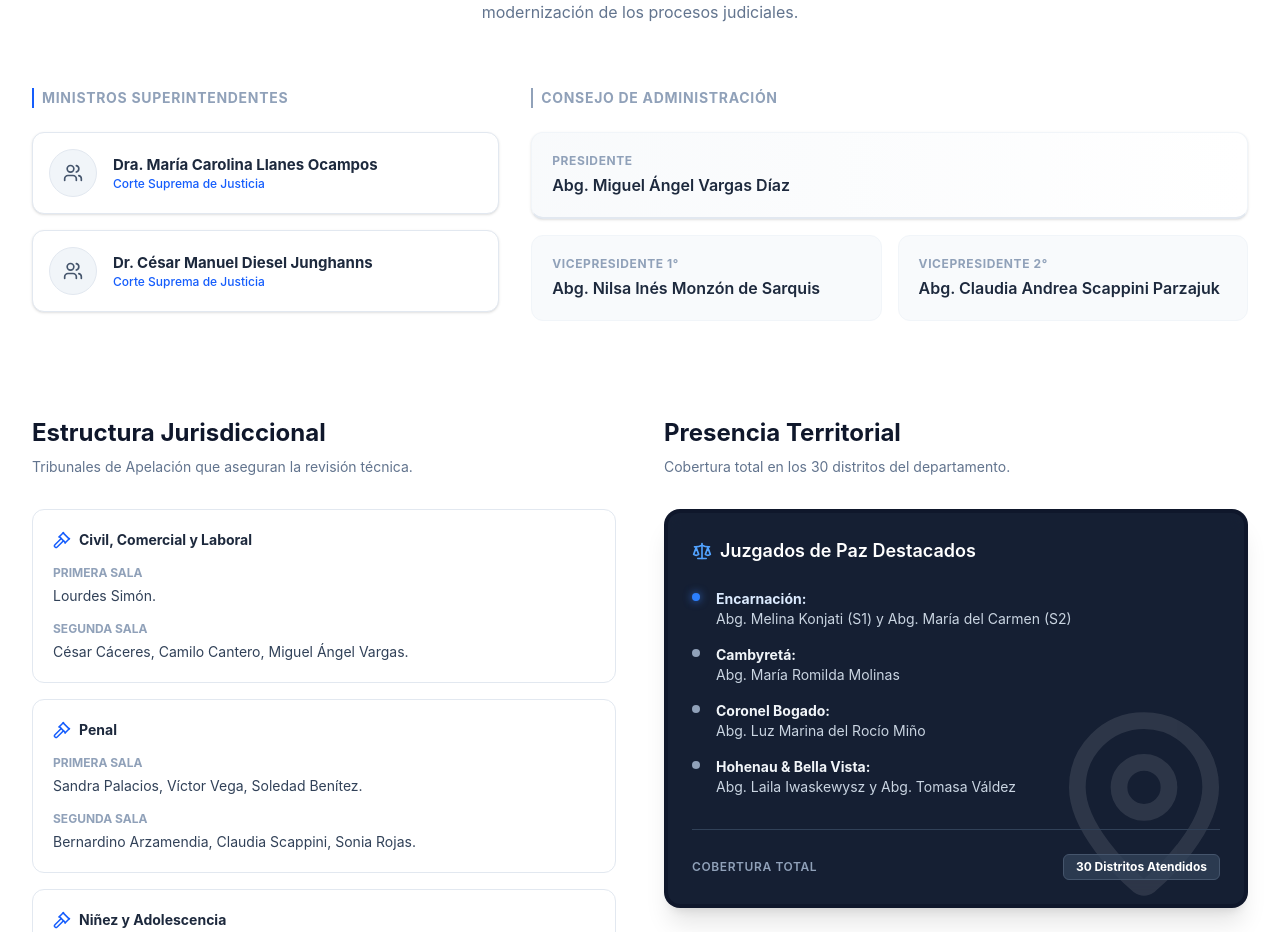
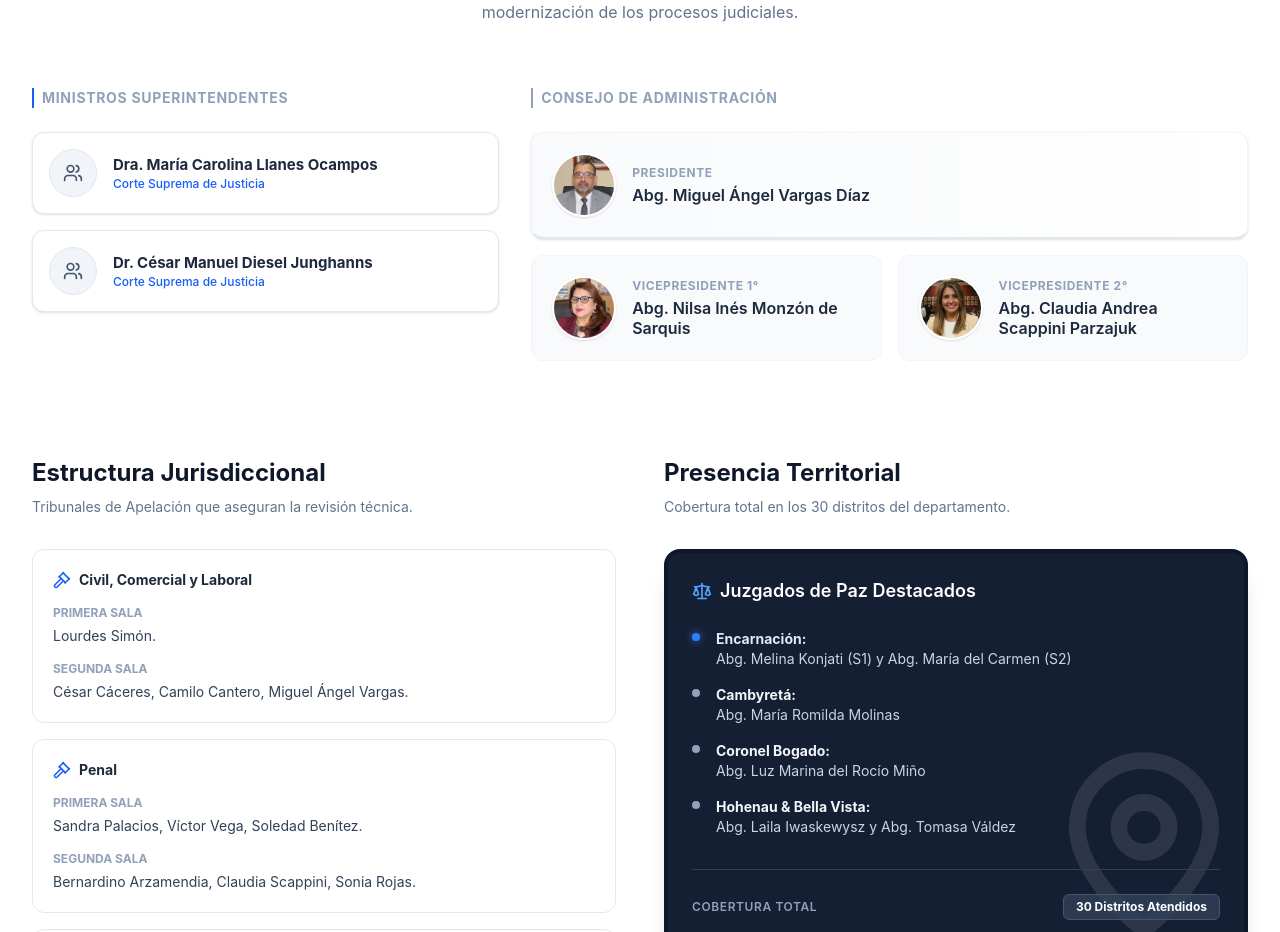
Before and after one commit to Guillermozar/Poder-Judicial, a React (Vite) app: page /institucional in a window 1280 px wide. Shown: the part 927-1859 px from the top of the page. Built offline with nearby package versions, Linux system fonts and the light colour scheme; no server answers.

Commit message:
Mejoras en el inicio: restauración de autoridades y limpieza de noticias de prueba

```diff
--- a/src/components/sections/Institutional.jsx
+++ b/src/components/sections/Institutional.jsx
@@ -5,6 +5,9 @@ import {
   Gavel, CheckCircle2, Navigation
 } from 'lucide-react';
 import { useTranslation } from 'react-i18next';
+import vargasImg from '../../assets/vargas.jpg';
+import monzonImg from '../../assets/monzon.jpg';
+import scappiniImg from '../../assets/scappini.jpg';
 
 const Institutional = () => {
   const { t } = useTranslation();
@@ -133,13 +136,18 @@ const Institutional = () => {
 
               <div className="grid sm:grid-cols-2 gap-4">
                 {[
-                  { title: t('institutional.council_pres'), name: "Abg. Miguel Ángel Vargas Díaz" },
-                  { title: t('institutional.council_vp1'), name: "Abg. Nilsa Inés Monzón de Sarquis" },
-                  { title: t('institutional.council_vp2'), name: "Abg. Claudia Andrea Scappini Parzajuk" }
+                  { title: t('institutional.council_pres'), name: "Abg. Miguel Ángel Vargas Díaz", img: vargasImg },
+                  { title: t('institutional.council_vp1'), name: "Abg. Nilsa Inés Monzón de Sarquis", img: monzonImg },
+                  { title: t('institutional.council_vp2'), name: "Abg. Claudia Andrea Scappini Parzajuk", img: scappiniImg }
                 ].map((member, idx) => (
-                  <div key={idx} className={`p-5 rounded-xl border border-slate-100 bg-slate-50 transition-colors ${idx === 0 ? 'sm:col-span-2 bg-gradient-to-r from-slate-50 to-white shadow-sm border-b-2 border-b-slate-200' : ''}`}>
-                    <p className="text-xs font-bold uppercase tracking-wider text-slate-400 mb-1">{member.title}</p>
-                    <p className="font-semibold text-slate-800">{member.name}</p>
+                  <div key={idx} className={`p-5 rounded-xl border border-slate-100 bg-slate-50 flex items-center gap-4 transition-colors ${idx === 0 ? 'sm:col-span-2 bg-gradient-to-r from-slate-50 to-white shadow-sm border-b-2 border-b-slate-200' : ''}`}>
+                    <div className="w-16 h-16 rounded-full overflow-hidden shrink-0 border-2 border-white shadow-sm">
+                      <img src={member.img} alt={member.name} className="w-full h-full object-cover" />
+                    </div>
+                    <div>
+                      <p className="text-xs font-bold uppercase tracking-wider text-slate-400 mb-1">{member.title}</p>
+                      <p className="font-semibold text-slate-800 leading-tight">{member.name}</p>
+                    </div>
                   </div>
                 ))}
               </div>
--- a/src/components/sections/NewsSection.jsx
+++ b/src/components/sections/NewsSection.jsx
@@ -7,36 +7,6 @@ const NewsSection = () => {
   const { t } = useTranslation();
   const [newsItems, setNewsItems] = useState([]);
   const [loading, setLoading] = useState(true);
-
-  const defaultNews = useMemo(() => [
-    {
-      id: 1,
-      tag: t('news.tags.innovation'),
-      tagColor: "bg-blue-100 text-blue-700",
-      title: t('news.items.1.title'),
-      date: "20 Abril 2026",
-      excerpt: t('news.items.1.excerpt'),
-      image: "https://images.unsplash.com/photo-1451187580459-43490279c0fa?auto=format&fit=crop&q=80&w=800"
-    },
-    {
-      id: 2,
-      tag: t('news.tags.institutional'),
-      tagColor: "bg-emerald-100 text-emerald-700",
-      title: t('news.items.2.title'),
-      date: "18 Abril 2026",
-      excerpt: t('news.items.2.excerpt'),
-      image: "https://images.unsplash.com/photo-1589829085413-56de8ae18c73?auto=format&fit=crop&q=80&w=800"
-    },
-    {
-      id: 3,
-      tag: t('news.tags.communique'),
-      tagColor: "bg-amber-100 text-amber-700",
-      title: t('news.items.3.title'),
-      date: "15 Abril 2026",
-      excerpt: t('news.items.3.excerpt'),
-      image: "https://images.unsplash.com/photo-1575505586569-646b2ca898fc?auto=format&fit=crop&q=80&w=800"
-    }
-  ], [t]);
 
   useEffect(() => {
     async function fetchNews() {
@@ -61,18 +31,18 @@ const NewsSection = () => {
           }));
           setNewsItems(formattedData);
         } else {
-          setNewsItems(defaultNews);
+          setNewsItems([]);
         }
       } catch (error) {
         console.error("Error fetching news from Supabase:", error);
-        setNewsItems(defaultNews);
+        setNewsItems([]);
       } finally {
         setLoading(false);
       }
     }
 
     fetchNews();
-  }, [t, defaultNews]);
+  }, [t]);
 
   return (
     <section className="py-24 bg-white relative z-10 border-t border-slate-100">
@@ -100,7 +70,7 @@ const NewsSection = () => {
           <div className="flex justify-center items-center py-20 w-full">
             <Loader2 className="w-10 h-10 text-primary-500 animate-spin" />
           </div>
-        ) : (
+        ) : newsItems.length > 0 ? (
           <div className="grid grid-cols-1 md:grid-cols-2 lg:grid-cols-3 gap-8">
             {newsItems.map((item) => (
               <article
@@ -141,6 +111,10 @@ const NewsSection = () => {
             </article>
             ))}
           </div>
+        ) : (
+          <div className="flex justify-center items-center py-20 w-full bg-slate-50 rounded-3xl border border-slate-100">
+            <p className="text-slate-500 text-lg font-medium">No hay publicaciones disponibles por el momento.</p>
+          </div>
         )}
       </div>
     </section>
--- a/src/pages/Home.jsx
+++ b/src/pages/Home.jsx
@@ -7,7 +7,7 @@ const Home = () => {
       <Hero />
       {/* <ServicesGrid /> */}
       <NewsSection />
-      {/* <TransparencyBoard /> */}
+      <TransparencyBoard />
       <DistrictsGuide />
     </>
   );
```
